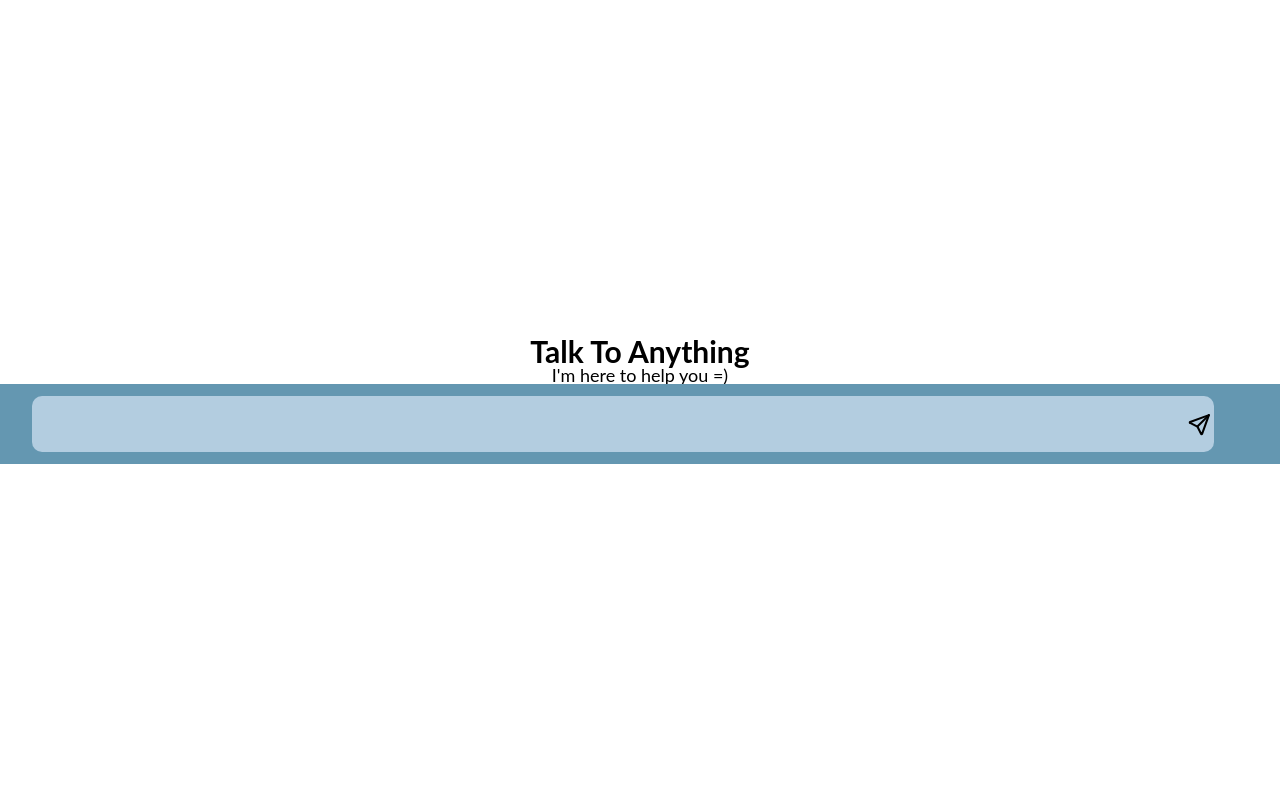
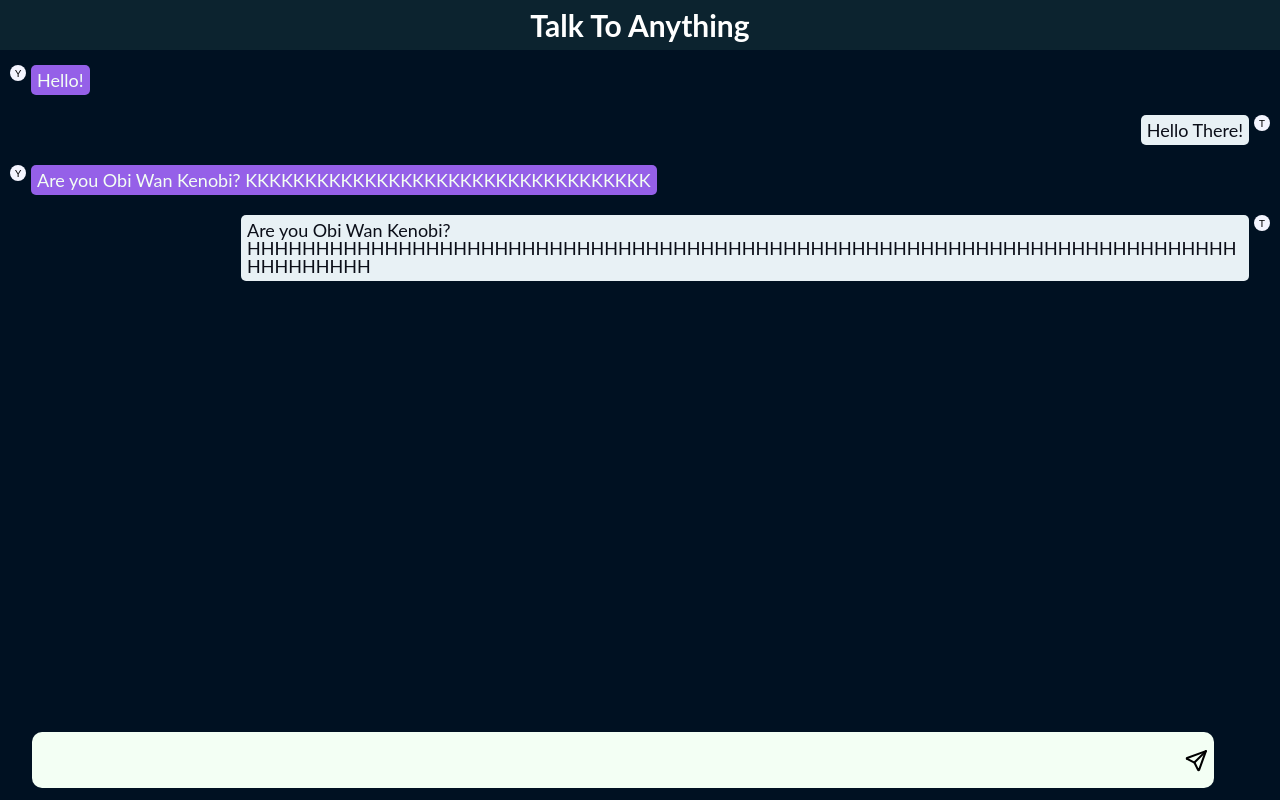
Before and after one commit to higorpr/talk-to-anything, a React (Create React App) app: page /chat in a window 1280 px wide. Built offline with nearby package versions, Linux system fonts and the light colour scheme.

Commit message:
feat: complete dummy chat template

```diff
--- /dev/null
+++ b/src/components/ChatBoxes/Message.js
@@ -0,0 +1,76 @@
+import styled from "styled-components";
+
+export default function Message({ text, from }) {
+	let backgroundColor = "#9560e8";
+	// let backgroundColor = "#ff3da9";
+
+	let position = "flex-start";
+	let customMargin = "0 5px 0 0";
+	let fontColor = "#f3fff4";
+	if (from === "TalkToAnything") {
+		backgroundColor = "#e8f1f5";
+		position = "flex-end";
+		customMargin = "0 0 0 5px";
+		fontColor = "#0b0e18";
+	}
+	return (
+		<StyledEntry position={position}>
+			{from !== "TalkToAnything" ? (
+				<StyledNameCircle customMargin={customMargin}>
+					Y
+				</StyledNameCircle>
+			) : (
+				""
+			)}
+
+			<StyledMessage
+				backgroundColor={backgroundColor}
+				fontColor={fontColor}
+			>
+				<p>{text}</p>
+			</StyledMessage>
+
+			{from === "TalkToAnything" ? (
+				<StyledNameCircle customMargin={customMargin}>
+					T
+				</StyledNameCircle>
+			) : (
+				""
+			)}
+		</StyledEntry>
+	);
+}
+
+const StyledEntry = styled.div`
+	display: flex;
+	justify-content: ${(props) => props.position};
+	width: 100%;
+	margin-bottom: 20px;
+	/* border: 1px solid white; */
+`;
+
+const StyledMessage = styled.div`
+	max-width: 80%;
+	word-break: break-word;
+	border: 1px solid transparent;
+	border-radius: 5px;
+	background-color: ${(props) => props.backgroundColor};
+	padding: 5px 5px;
+	p {
+		color: ${(props) => props.fontColor};
+		font-size: 15px;
+	}
+`;
+
+const StyledNameCircle = styled.div`
+	display: flex;
+	justify-content: center;
+	align-items: center;
+	height: 16px;
+	width: 16px;
+	border-radius: 50%;
+	color: black;
+	background-color: #f4f5ff;
+	font-size: 10px;
+	margin: ${(props) => props.customMargin};
+`;
--- a/src/components/UserInput.js
+++ b/src/components/UserInput.js
@@ -36,7 +36,7 @@ const StyledComp = styled.div`
 	align-items: center;
 	min-height: 10%;
 	width: 100vw;
-	background-color: #6497b1;
+	background-color: #;
 `;
 
 const ChatArea = styled.div`
@@ -48,7 +48,7 @@ const ChatArea = styled.div`
 
 const StyledInput = styled.textarea`
 	width: 90vw;
-	background-color: #b3cde0;
+	background-color: #f3fff4;
 	resize: vertical;
 	min-height: 100%;
 	font-size: 15px;
@@ -60,12 +60,13 @@ const StyledInput = styled.textarea`
 	resize: none;
 	border: none;
 	padding: 5px;
+	padding-left: 10px;
 	box-sizing: border-box;
-	box-shadow: ;
+
 `;
 
 const StyledIcon = styled.div`
-	background-color: #b3cde0;
+	background-color: #f3fff4;
 	display: flex;
 	justify-content: center;
 	align-items: center;
@@ -76,5 +77,6 @@ const StyledIcon = styled.div`
 `;
 
 const StyledTbSend = styled(TbSend)`
-    cursor: pointer;
+	cursor: pointer;
+	margin-right: 5px;
 `;
--- a/src/pages/ChatPage.js
+++ b/src/pages/ChatPage.js
@@ -1,12 +1,55 @@
 import styled from "styled-components";
 import UserInput from "../components/UserInput";
+import { useState } from "react";
+import Message from "../components/ChatBoxes/Message";
 
 export default function ChatPage() {
-	const entryText = `I'm here to help you =)`;
+	const [chatStarted, setChatStarted] = useState(false);
+	const nowDate = new Date().getTime();
+	const messages = [
+		{
+			from: "Higor",
+			to: "TalkToAnything",
+			message: "Hello!",
+			sent: nowDate,
+		},
+		{
+			from: "TalkToAnything",
+			to: "Higor",
+			message: "Hello There!",
+			sent: nowDate,
+		},
+		{
+			from: "Higor",
+			to: "TalkToAnything",
+			message: "Are you Obi Wan Kenobi? KKKKKKKKKKKKKKKKKKKKKKKKKKKKKKKKKK",
+			sent: nowDate,
+		},
+		{
+			from: "TalkToAnything",
+			to: "Higor",
+			message:
+				"Are you Obi Wan Kenobi? HHHHHHHHHHHHHHHHHHHHHHHHHHHHHHHHHHHHHHHHHHHHHHHHHHHHHHHHHHHHHHHHHHHHHHHHHHHHHHHHH",
+			sent: nowDate,
+		},
+	];
+	// const messages = [];
 	return (
 		<StyledPage>
-			<h1>Talk To Anything</h1>
-			<p>{entryText}</p>
+			{!chatStarted ? (
+				<StyledHeader>
+					<h1>Talk To Anything</h1>
+				</StyledHeader>
+			) : (
+				""
+			)}
+
+			<ChatContainer>
+				{messages.map((m) => (
+					<Message from={m.from} text={m.message} />
+				))}
+			</ChatContainer>
+
 			<UserInput />
 		</StyledPage>
 	);
@@ -28,3 +71,27 @@ const StyledPage = styled.div`
 		font-size: 18px;
 	}
 `;
+
+const StyledHeader = styled.div`
+	display: flex;
+	flex-direction: column;
+	justify-content: center;
+	align-items: center;
+	color: white;
+	/* margin-top: 10px; */
+	background-color: #0c232f;
+	width: 100%;
+	padding: 10px 0;
+	/* border-bottom: 1px solid white; */
+	box-shadow: ;
+`;
+
+const ChatContainer = styled.div`
+	display: flex;
+	flex-direction: column;
+	height: 100%;
+	width: 100%;
+	margin-top: 15px;
+	padding: 0 10px;
+	box-sizing: border-box;
+`;
--- a/src/styles/GlobalStyles.js
+++ b/src/styles/GlobalStyles.js
@@ -30,7 +30,7 @@ footer, header, hgroup, menu, nav, section {
 }
 body {
 	line-height: 1;
-	/* background-color: #333333; */
+	background-color: #001122;
 	width: 100%;
 	height: 100%;
 	font-family: 'Lato', sans-serif;
```
Also changed, not shown: 1 other file (tests, documents, lock files or other folders).
